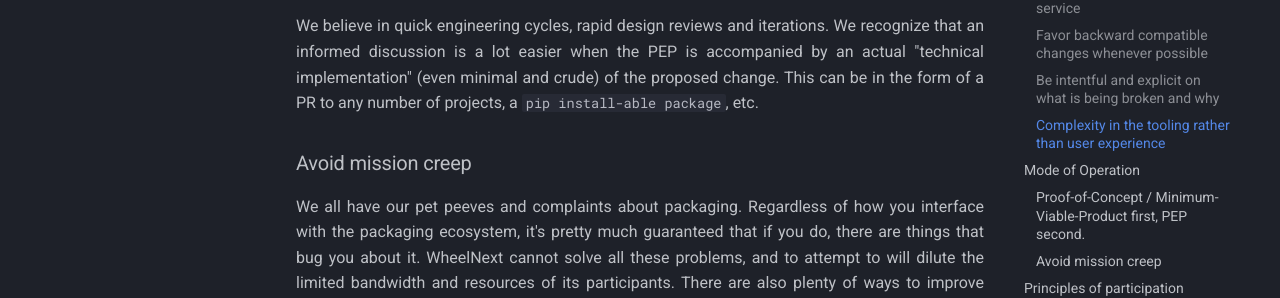
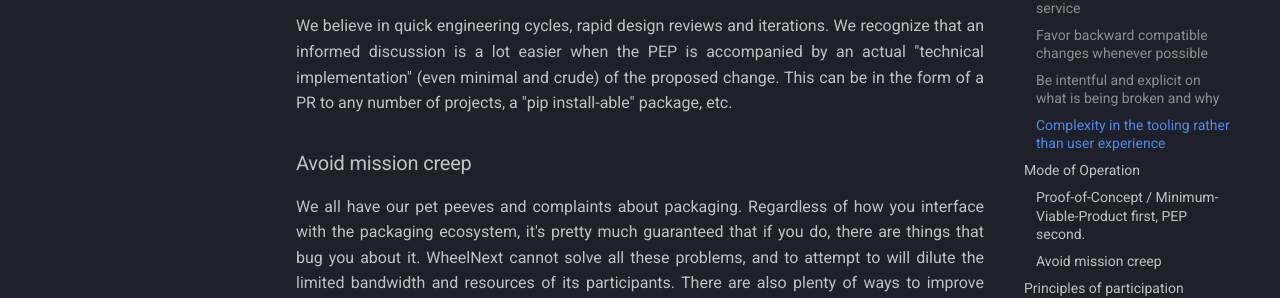
Before and after one commit to wheelnext/wheelnext, an MkDocs documentation site: the page built from docs/philosophy_and_design_space.md, in a window 1280 px wide and 900 px high, scrolled down 1853 px. Shown: the part 244-542 px from the top of the window. Built offline with MkDocs 1.6.1 and Material for MkDocs 9.7.7, drawn with Linux system fonts in a browser that asks for light colours; comment, search, counter and statistics services are not loaded.

```diff
--- a/docs/philosophy_and_design_space.md
+++ b/docs/philosophy_and_design_space.md
@@ -76,7 +76,7 @@ given package.
 We believe in quick engineering cycles, rapid design reviews and iterations. We recognize that an
 informed discussion is a lot easier when the PEP is accompanied by an actual "technical implementation"
 (even minimal and crude) of the proposed change. This can be in the form of a PR to any number of projects,
-a `pip install-able package`, etc.
+a "pip install-able" package, etc.
 
 ### Avoid mission creep
 
```
